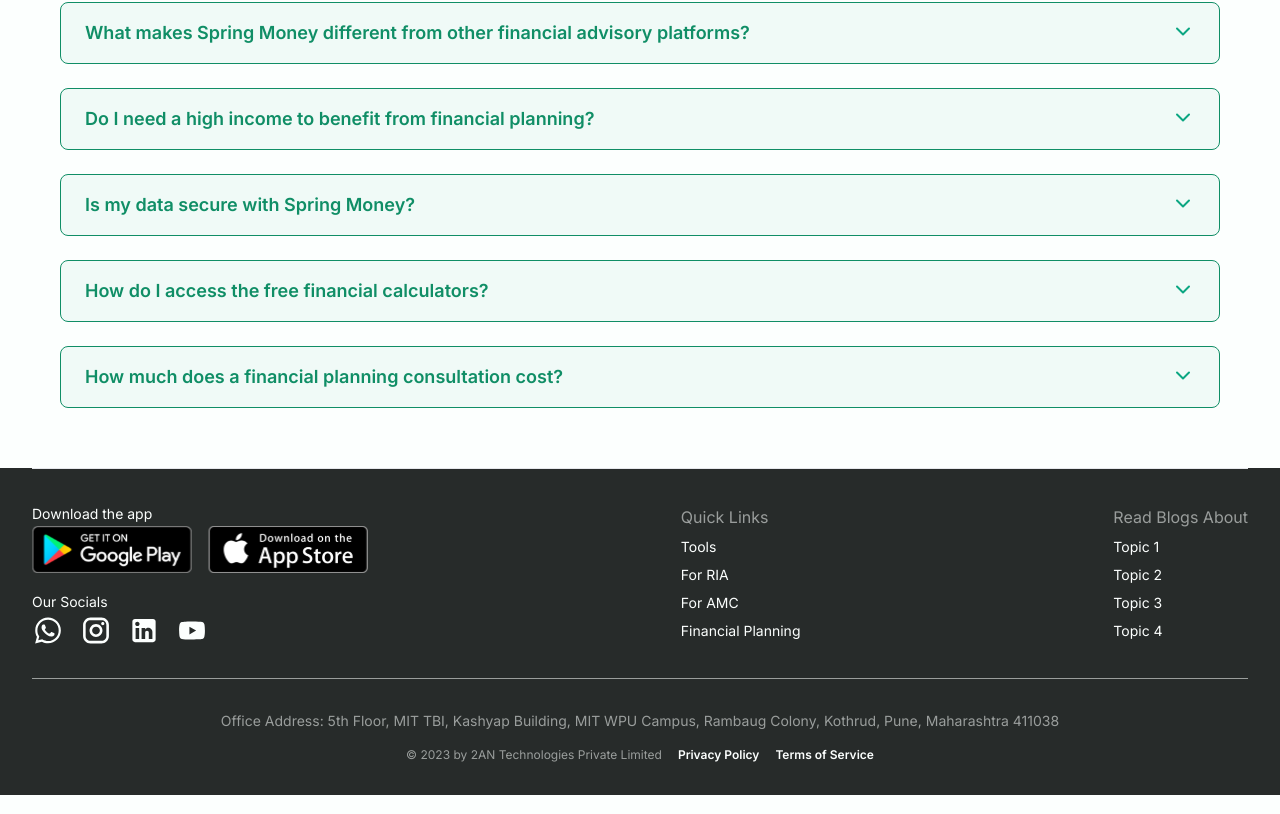
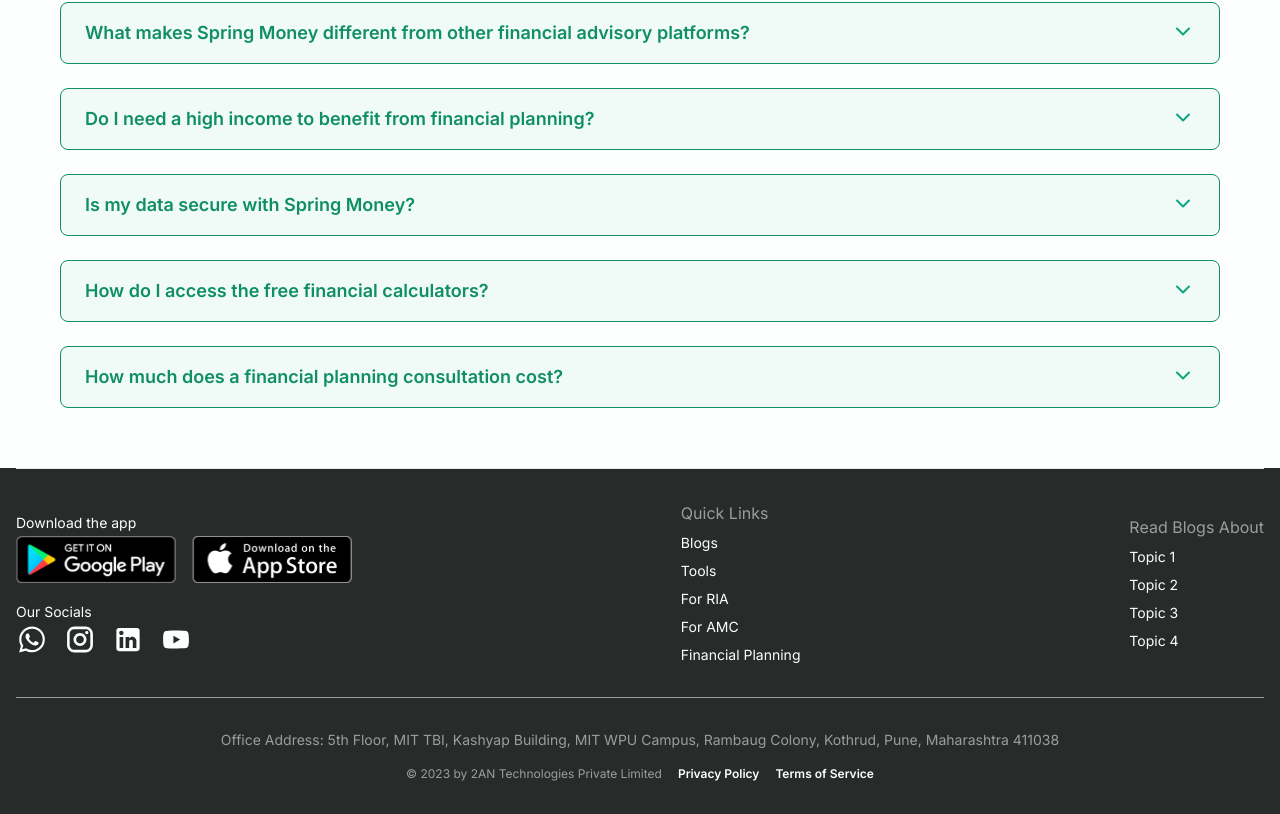
Before and after one commit to sahil01718/spring-website-revamp, a Next.js app: page / in a window 1280 px wide. Shown: the part 2816-3630 px from the top of the page. Built offline with nearby package versions, Linux system fonts and the light colour scheme.

Commit message:
fixed padding of header footer and added blog in footer

```diff
--- a/app/components/ClientHeader.tsx
+++ b/app/components/ClientHeader.tsx
@@ -43,7 +43,7 @@ const ClientHeader = () => {
 
   return (
     <header className="bg-[#fcfffe] shadow-md border-b border-b-[#108e66]">
-      <div className="container mx-auto px-4 py-4">
+      <div className="mx-auto py-4 px-4 md:max-xl:px-[60px] w-full max-w-screen-xl">
         <div className="flex justify-between items-center">
           {/* Site Logo/Title */}
           <Link
--- a/app/components/Footer.tsx
+++ b/app/components/Footer.tsx
@@ -3,7 +3,8 @@ import Link from "next/link";
 
 export default function Footer() {
   return (
-    <div className="px-8 bg-[#272B2A] flex flex-col">
+    <div className="bg-[#272B2A] flex flex-col items-center">
+      <div className="px-4 md:max-xl:px-[60px] w-full max-w-screen-xl">
         <div className="flex flex-col lg:flex-row items-center text-center lg:text-start justify-between py-8 border border-b-[#fcfffe8a] border-r-0 border-l-0">
           <div>
             <span className="text-[#FCFFFE] text-sm font-medium mb-2">
@@ -75,7 +76,13 @@ export default function Footer() {
             <span className="text-[#fcfffe8a] text-base font font-medium">
               Quick Links
             </span>
-          <Link href={"/tools"} className="text-[#FCFFFE] text-sm font-normal">
+            <Link href={"/blog"} className="text-[#FCFFFE] text-sm font-normal">
+              Blogs
+            </Link>
+            <Link
+              href={"/tools"}
+              className="text-[#FCFFFE] text-sm font-normal"
+            >
               Tools
             </Link>
             <Link
@@ -109,8 +116,8 @@ export default function Footer() {
         </div>
         <div className="py-8 flex flex-col gap-4 items-center text-center">
           <span className="text-[#fcfffe8a] text-sm font-normal">
-          Office Address: 5th Floor, MIT TBI, Kashyap Building, MIT WPU Campus,
-          Rambaug Colony, Kothrud, Pune, Maharashtra 411038
+            Office Address: 5th Floor, MIT TBI, Kashyap Building, MIT WPU
+            Campus, Rambaug Colony, Kothrud, Pune, Maharashtra 411038
           </span>
           <div className="flex flex-col-reverse lg:flex-row gap-2 lg:gap-4">
             <span className="text-[#fcfffe8a] text-xs font-medium">
@@ -135,5 +142,6 @@ export default function Footer() {
           </div>
         </div>
       </div>
+    </div>
   );
 }
```
Lines whose indentation alone changed are shown as unchanged.
